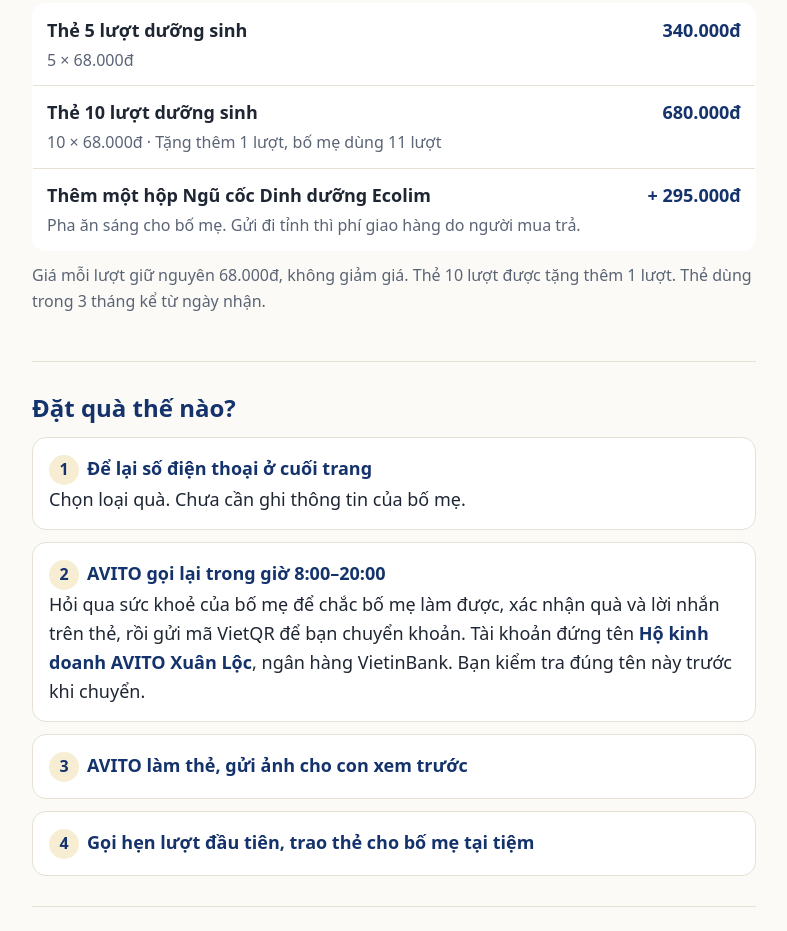
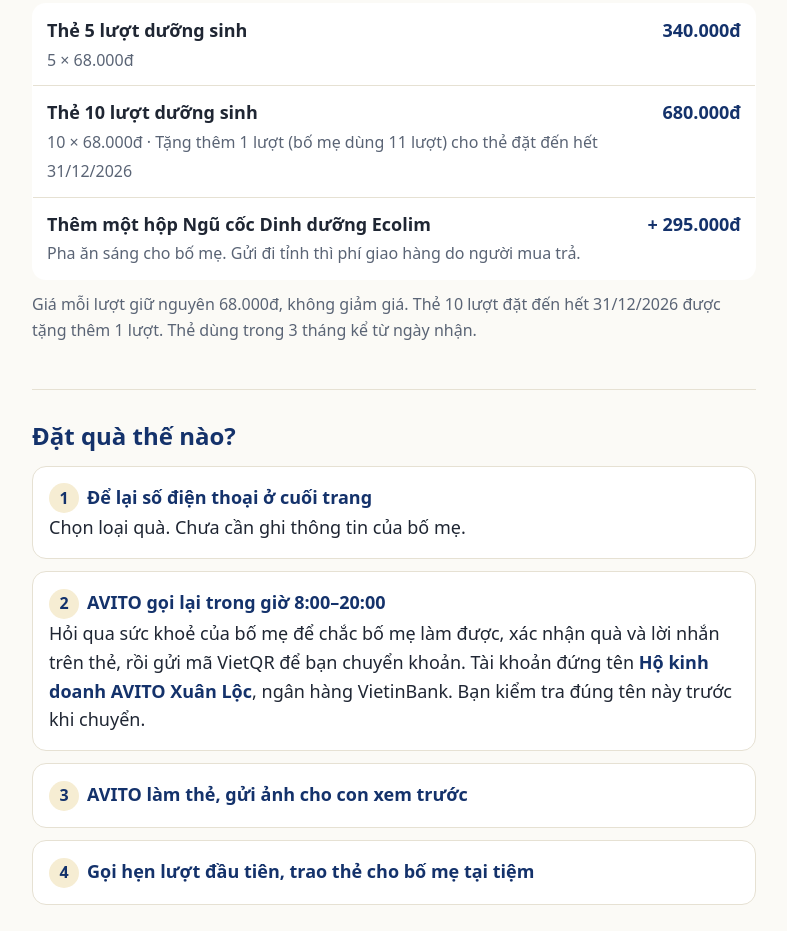
Before and after one commit to phanphambao8x-sudo/avito-qua-bo-me, a plain HTML site: page index.html in a window 1280 px wide. Shown: the part 1017-1948 px from the top of the page, without its empty margins (246-1033 px from the left). Drawn offline with Linux system fonts and the light colour scheme.

Commit message:
Ghi hạn ưu đãi tặng thêm 1 lượt: đến hết 31/12/2026
Co-Authored-By: Claude Opus 5.5 <noreply@anthropic.com>

```diff
--- a/index.html
+++ b/index.html
@@ -87,10 +87,10 @@
     <h2>Chọn quà</h2>
     <table class="gia">
       <tr><td><b>Thẻ 5 lượt dưỡng sinh</b><br><span style="color:var(--muted);font-size:16px">5 × 68.000đ</span></td><td>340.000đ</td></tr>
-      <tr><td><b>Thẻ 10 lượt dưỡng sinh</b><br><span style="color:var(--muted);font-size:16px">10 × 68.000đ · Tặng thêm 1 lượt, bố mẹ dùng 11 lượt</span></td><td>680.000đ</td></tr>
+      <tr><td><b>Thẻ 10 lượt dưỡng sinh</b><br><span style="color:var(--muted);font-size:16px">10 × 68.000đ · Tặng thêm 1 lượt (bố mẹ dùng 11 lượt) cho thẻ đặt đến hết 31/12/2026</span></td><td>680.000đ</td></tr>
       <tr><td><b>Thêm một hộp Ngũ cốc Dinh dưỡng Ecolim</b><br><span style="color:var(--muted);font-size:16px">Pha ăn sáng cho bố mẹ. Gửi đi tỉnh thì phí giao hàng do người mua trả.</span></td><td>+ 295.000đ</td></tr>
     </table>
-    <p style="font-size:16px;color:var(--muted);margin-top:12px">Giá mỗi lượt giữ nguyên 68.000đ, không giảm giá. Thẻ 10 lượt được tặng thêm 1 lượt. Thẻ dùng trong 3 tháng kể từ ngày nhận.</p>
+    <p style="font-size:16px;color:var(--muted);margin-top:12px">Giá mỗi lượt giữ nguyên 68.000đ, không giảm giá. Thẻ 10 lượt đặt đến hết 31/12/2026 được tặng thêm 1 lượt. Thẻ dùng trong 3 tháng kể từ ngày nhận.</p>
   </section>
 
   <section>
```
